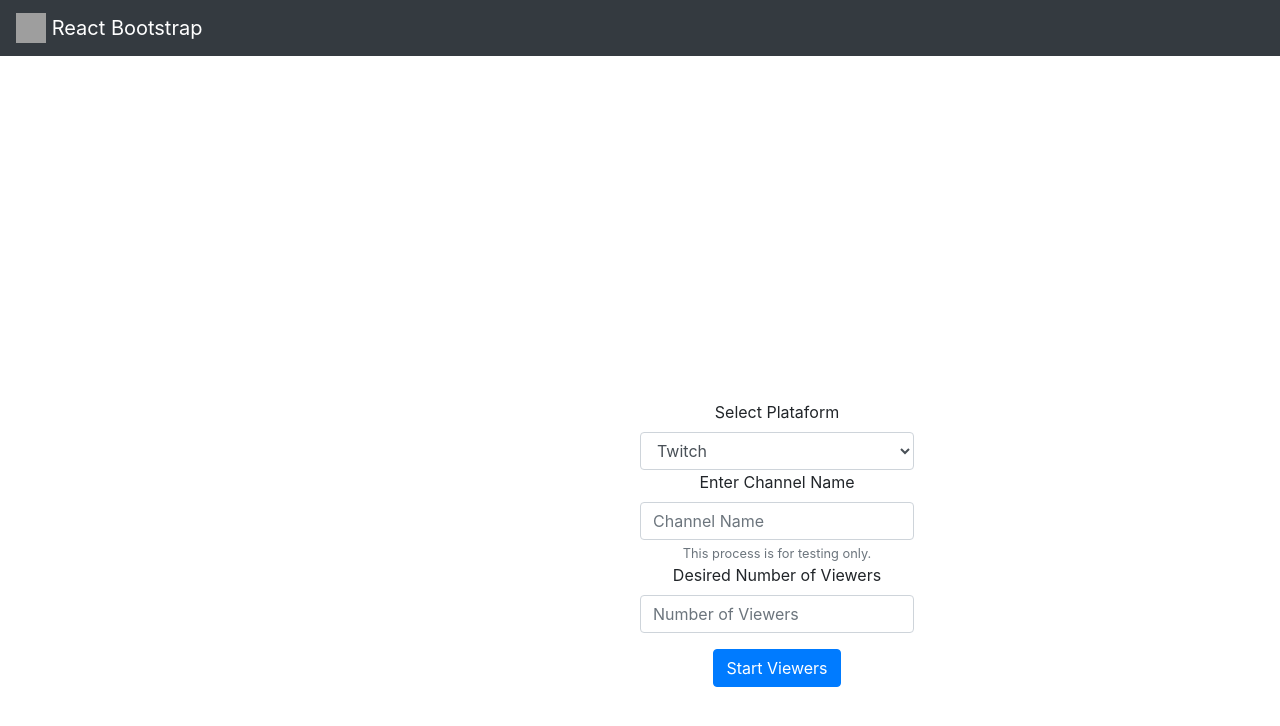
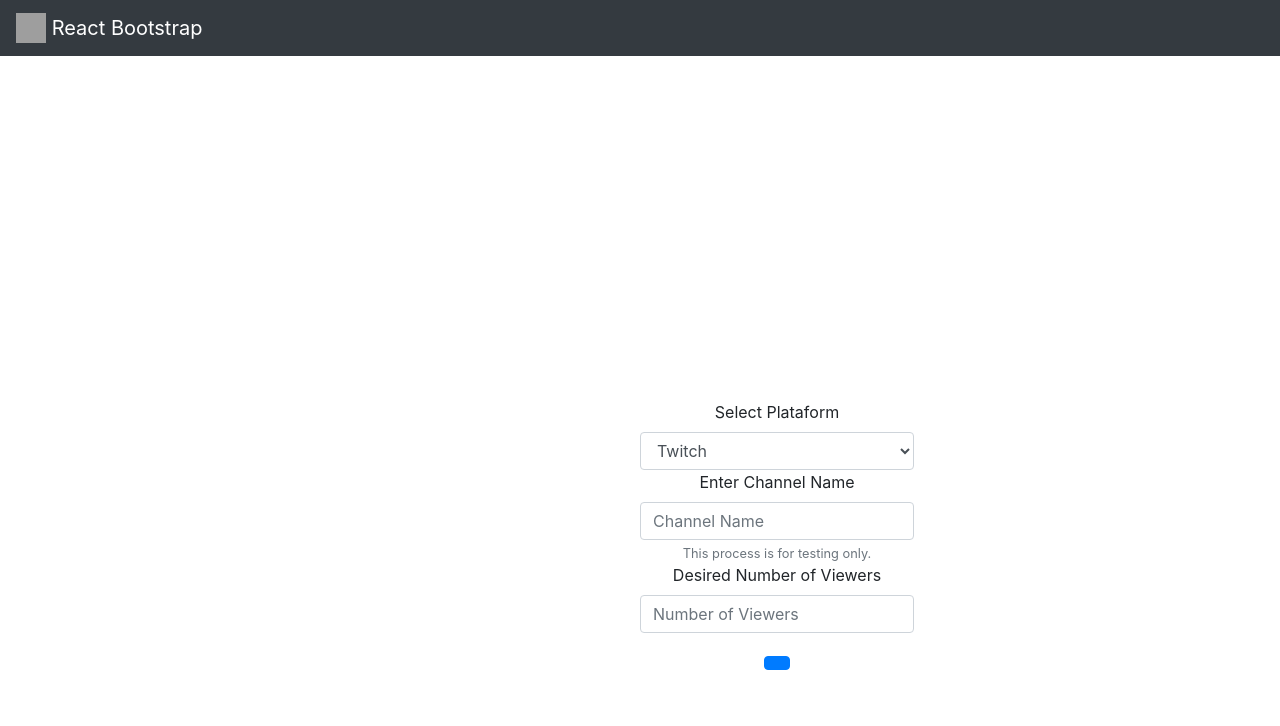
Before and after one commit to MarioR9/Viewers_Frontend, a React (Create React App) app: page / in a window 1280 px wide. Shown: the top 726 px of the page. Built offline with nearby package versions, Linux system fonts and the light colour scheme; grey boxes are pictures that could not be loaded.

Commit message:
minor fix

```diff
--- a/src/Components/Views.js
+++ b/src/Components/Views.js
@@ -1,6 +1,6 @@
 import React from 'react'
 import { Form, Button } from 'react-bootstrap';
-import StartBot from './Start'
+
 export default class Viewers extends React.Component{
   //state will store plataform, channel and num of viewers
   constructor(props) {
@@ -38,15 +38,9 @@ export default class Viewers extends React.Component{
           <Form.Control onChange={(e)=>{this.setState({ numOfViewers: e.currentTarget.value })}} type="text" placeholder="Number of Viewers" />
         </Form.Group>
 
-        <Button onClick={
-        <StartBot
-        fbVideoNumber={this.state.fbVideoNumber}
-        channel={this.state.channel}
-        numOfViewers={this.state.numOfViewers}
-        plataform={this.state.plataform}
-        />} variant="primary" type="submit">
+        <Button variant="primary" type="submit">
 
-          Start Viewers
+
         </Button>
       </Form>
 
```
Also changed, not shown: 2 other files (tests, documents, lock files or other folders).
